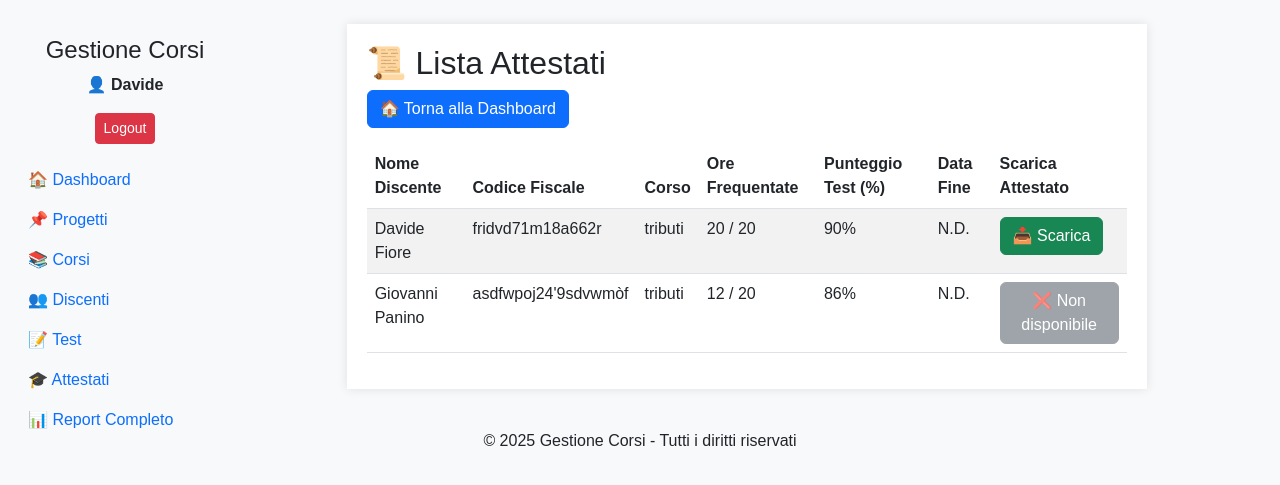
After one commit to Dafio188/gestione_corsi, a Flask app: page /attestati/lista in a window 1280 px wide. The commit adds this page. Shown: the top 485 px of the page. Run offline with Flask 3, Linux system fonts and the light colour scheme; a user stored in the database is signed in.

```diff
--- a/app/models/models.py
+++ b/app/models/models.py
@@ -87,10 +87,13 @@ class Iscrizione(db.Model):
     discente = db.relationship('Discente', backref=db.backref('iscrizioni', lazy=True))
     corso = db.relationship('Corso', backref=db.backref('iscrizioni', lazy=True))
 
-    # ✅ Metodo per verificare se il discente ha diritto all'attestato
+     # ✅ Metodo per verificare se il discente ha diritto all'attestato
     def puo_ricevere_attestato(self):
+        if not self.test_superato:
+            return False  # 🔹 Se il test non è segnato come superato, restituisce False
+
         percentuale_frequenza = (self.ore_frequentate / self.corso.ore_totali) * 100
-        return percentuale_frequenza >= 80 and self.test_superato  # 🔹 Entrambe le condizioni devono essere vere
+        return percentuale_frequenza >= 80 and self.punteggio_test >= 85  # 🔹 Entrambe le condizioni devono essere vere
 
 class TestRisultato(db.Model):
     id = db.Column(db.Integer, primary_key=True)
--- a/app/routes/attestati.py
+++ b/app/routes/attestati.py
@@ -1,43 +1,79 @@
-from flask import Blueprint, render_template, request, redirect, url_for, flash, send_file
-from app.models.models import db, Attestato, Iscrizione, Discente, Corso
+import os
+from flask import Blueprint, request, redirect, url_for, flash, send_file, render_template
+from flask_login import login_required
+from app.models.models import db, Iscrizione, Discente, Corso
+from reportlab.lib.pagesizes import A4
 from reportlab.pdfgen import canvas
-import os
+from reportlab.lib.utils import ImageReader
+from reportlab.pdfbase.ttfonts import TTFont
+from reportlab.pdfbase import pdfmetrics
 
-attestati_bp = Blueprint('attestati', __name__, url_prefix='/attestati')
+attestati_bp = Blueprint('attestati', __name__)
 
-PDF_FOLDER = "app/static/attestati"
-if not os.path.exists(PDF_FOLDER):
-    os.makedirs(PDF_FOLDER)
+@attestati_bp.route('/lista')
+@login_required
+def lista_attestati():
+    iscrizioni = Iscrizione.query.all()  # Recupera tutte le iscrizioni
+    return render_template('lista_attestati.html', iscrizioni=iscrizioni)
 
-@attestati_bp.route('/')
-def lista_attestati():
-    attestati = Attestato.query.all()
-    return render_template('attestati.html', attestati=attestati)
+# ✅ GENERA ATTESTATO PDF
+@attestati_bp.route('/genera_attestato/<int:corso_id>/<int:discente_id>')
+@login_required
+def genera_attestato(corso_id, discente_id):
+    iscrizione = Iscrizione.query.filter_by(corso_id=corso_id, discente_id=discente_id).first()
 
-@attestati_bp.route('/genera_pdf/<int:iscrizione_id>')
-def genera_pdf(iscrizione_id):
-    iscrizione = Iscrizione.query.get(iscrizione_id)
+    if not iscrizione or not iscrizione.puo_ricevere_attestato():
+        flash("Errore: Questo discente non soddisfa i requisiti per l'attestato.", "danger")
+        return redirect(url_for('test.lista_test'))
 
-    if not iscrizione:
-        flash('Errore: Iscrizione non trovata!', 'danger')
-        return redirect(url_for('iscrizioni.lista_iscrizioni'))
+    discente = Discente.query.get(discente_id)
+    corso = Corso.query.get(corso_id)
 
-    if not iscrizione.test_superato or iscrizione.ore_frequentate < iscrizione.corso.ore_totali * 0.8:
-        flash('Errore: Il discente non soddisfa i requisiti per l’attestato.', 'danger')
-        return redirect(url_for('iscrizioni.lista_iscrizioni'))
+    base_dir = os.path.join(os.getcwd(), "app", "static", "attestati")
+    os.makedirs(base_dir, exist_ok=True)
 
-    discente = iscrizione.discente
-    corso = iscrizione.corso
+    filename = f"{discente.nome}_{discente.cognome}_attestato.pdf"
+    filepath = os.path.join(base_dir, filename)
 
-    filename = f"{discente.cognome}_{discente.nome}_attestato.pdf"
-    filepath = os.path.join(PDF_FOLDER, filename)
+    sfondo_path = os.path.join(os.getcwd(), "app", "static", "img", "attestato_sfondo.png")
+    if not os.path.exists(sfondo_path):
+        flash("Errore: Il file dello sfondo non è stato trovato.", "danger")
+        return redirect(url_for('test.lista_test'))
 
-    c = canvas.Canvas(filepath)
-    c.drawString(100, 750, f"Attestato di Partecipazione")
-    c.drawString(100, 730, f"Certifica che {discente.nome} {discente.cognome}")
-    c.drawString(100, 710, f"Ha completato il corso '{corso.nome}' con {iscrizione.ore_frequentate} ore")
-    c.drawString(100, 690, f"Punteggio test: {iscrizione.punteggio_test}%")
+    # ✅ Impostazioni del PDF
+    page_width, page_height = A4
+    c = canvas.Canvas(filepath, pagesize=A4)
+    c.drawImage(ImageReader(sfondo_path), 0, 0, width=page_width, height=page_height)  # Sfondo a tutta pagina
+
+    # ✅ Registra un font calligrafico
+    font_path = os.path.join(os.getcwd(), "app", "static", "fonts", "GreatVibes-Regular.ttf")  # Assicurati che esista!
+    pdfmetrics.registerFont(TTFont('Calligrafico', font_path))
+
+    # ✅ Impostazioni font e colore del testo
+    c.setFont("Calligrafico", 40)  # Nome più grande per evidenziarlo
+    c.setFillColorRGB(0, 0, 0)  # Testo in nero
+
+    # 📌 Nome del discente (SCESO DI 4 RIGHE)
+    text_x = (page_width / 2) - 90  # Spostato leggermente a destra
+    c.drawString(text_x, 500, f"{discente.nome} {discente.cognome}")  # Prima era 600, ora 500 (abbassato di 100px)
+
+    # 📌 Nome del corso (SCESO DI 4 RIGHE)
+    c.setFont("Calligrafico", 24)
+    c.drawString(text_x - 20, 450, f"Ha frequentato il corso: {corso.nome}")
+
+    # 📌 Ore frequentate (SCESO DI 4 RIGHE)
+    c.setFont("Calligrafico", 22)
+    c.drawString(text_x, 410, f"Ore Frequentate: {iscrizione.ore_frequentate} / {corso.ore_totali}")
+
+    # 📌 Punteggio test (SCESO DI 4 RIGHE)
+    c.drawString(text_x, 370, f"Punteggio Test: {iscrizione.punteggio_test}%")
+
+    # 📌 Firma o timbro (in basso a destra)
+    c.setFont("Helvetica-Oblique", 14)
+    c.drawString(page_width - 200, 100, "Firma e Timbro")
+
+    c.showPage()
     c.save()
 
-    flash('Attestato generato con successo!', 'success')
+    flash("Attestato generato con successo!", "success")
     return send_file(filepath, as_attachment=True)
--- a/app/templates/iscrizioni.html
+++ b/app/templates/iscrizioni.html
@@ -64,7 +64,7 @@
                     <td>
                         <!-- ✅ Bottone Genera Attestato SOLO SE il discente è idoneo -->
                         {% if iscrizione.test_superato and iscrizione.ore_frequentate >= iscrizione.corso.ore_totali * 0.8 %}
-                        <a href="{{ url_for('attestati.genera_pdf', iscrizione_id=iscrizione.id) }}"
+                        <a href="{{ url_for('attestati.genera_attestato', corso_id=iscrizione.corso_id, discente_id=iscrizione.discente_id) }}"
                            class="btn btn-success btn-sm">Genera Attestato</a>
                         {% endif %}
 
--- /dev/null
+++ b/app/templates/lista_attestati.html
@@ -0,0 +1,42 @@
+{% extends "base.html" %}
+
+{% block content %}
+<div class="container mt-4">
+    <h2>📜 Lista Attestati</h2>
+
+    <a href="{{ url_for('dashboard.dashboard') }}" class="btn btn-primary mb-3">🏠 Torna alla Dashboard</a>
+
+    <table class="table table-striped">
+        <thead>
+            <tr>
+                <th>Nome Discente</th>
+                <th>Codice Fiscale</th>
+                <th>Corso</th>
+                <th>Ore Frequentate</th>
+                <th>Punteggio Test (%)</th>
+                <th>Data Fine</th>
+                <th>Scarica Attestato</th>
+            </tr>
+        </thead>
+        <tbody>
+            {% for iscrizione in iscrizioni %}
+            <tr>
+                <td>{{ iscrizione.discente.nome }} {{ iscrizione.discente.cognome }}</td>
+                <td>{{ iscrizione.discente.codice_fiscale }}</td>
+                <td>{{ iscrizione.corso.nome }}</td>
+                <td>{{ iscrizione.ore_frequentate }} / {{ iscrizione.corso.ore_totali }}</td>
+                <td>{{ iscrizione.punteggio_test }}%</td>
+                <td>{{ iscrizione.corso.data_fine.strftime('%d/%m/%Y') if iscrizione.corso.data_fine else 'N.D.' }}</td>
+                <td>
+                    {% if iscrizione.puo_ricevere_attestato() %}
+                        <a href="{{ url_for('attestati.genera_attestato', corso_id=iscrizione.corso.id, discente_id=iscrizione.discente.id) }}" class="btn btn-success">📥 Scarica</a>
+                    {% else %}
+                        <button class="btn btn-secondary" disabled>❌ Non disponibile</button>
+                    {% endif %}
+                </td>
+            </tr>
+            {% endfor %}
+        </tbody>
+    </table>
+</div>
+{% endblock %}
--- a/migrations/versions/088b5698d836_aggiunto_codice_fiscale.py
+++ b/migrations/versions/1c8fa103024d_aggiunto_codice_fiscale.py
@@ -1,8 +1,8 @@
 """Aggiunto codice_fiscale
 
-Revision ID: 088b5698d836
+Revision ID: 1c8fa103024d
 Revises:
-Create Date: 2025-03-10 03:19:45.386062
+Create Date: 2025-03-10 10:39:56.368046
 
 """
 from alembic import op
@@ -10,7 +10,7 @@ import sqlalchemy as sa
 
 
 # revision identifiers, used by Alembic.
-revision = '088b5698d836'
+revision = '1c8fa103024d'
 down_revision = None
 branch_labels = None
 depends_on = None
```
Also changed, not shown: app/routes/test.py (+45 -5 lines), app/templates/attestati.html (+17 -9 lines), app/templates/test.html (+14 -1 lines), app/static/fonts/GreatVibes-Regular.ttf (added), app/static/img/attestato_sfondo.png (added), instance/database.db, 2 other files.
